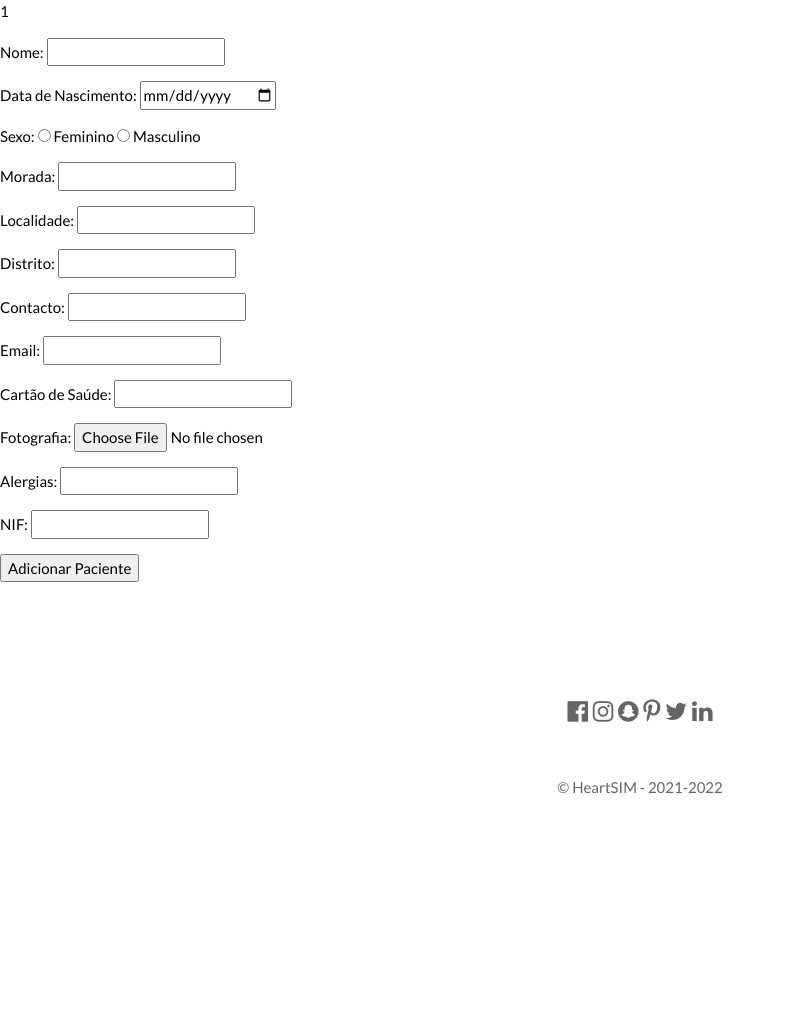
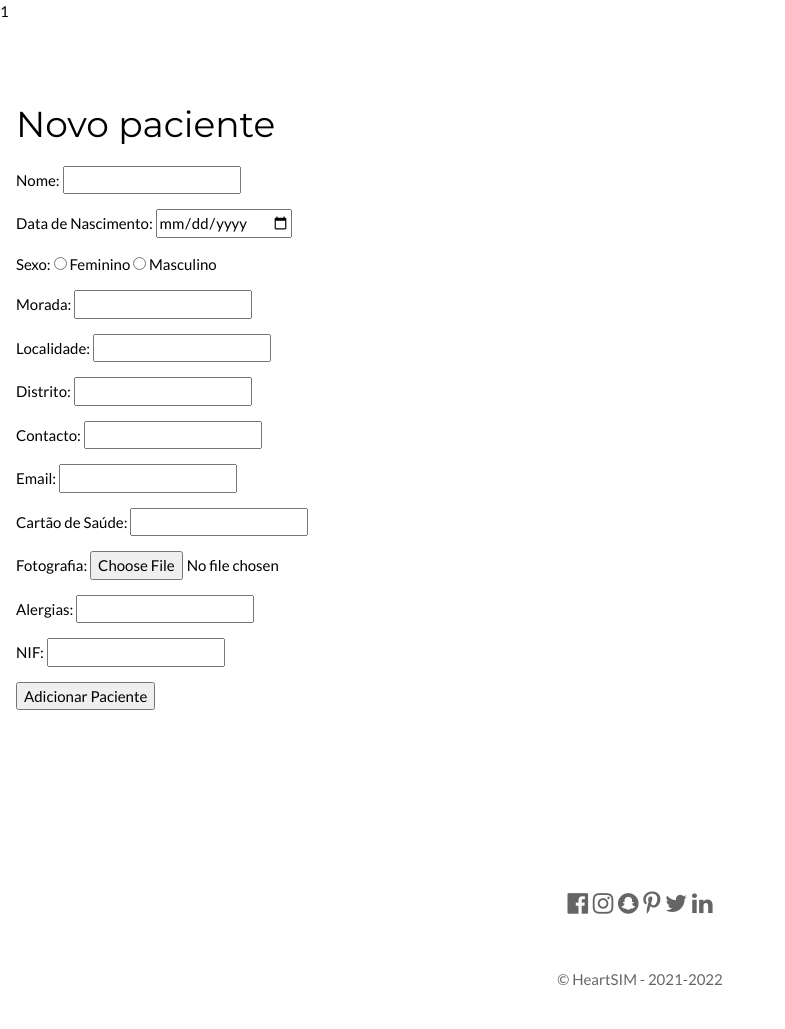
Before and after one commit to bibsos/Heart-SIM, a PHP site: page /index.php?action=novoPaciente in a window 1280 px wide. Shown: the top 1029 px of the page, without its empty margins (0-785 px from the left). Before the commit the page ends 794 px from the top, so only its background shows below. Run offline with PHP 8.4, Linux system fonts and the light colour scheme; the visitor is signed in with stand-in values (Sample User, id 1).

Commit message:
Mudanças design principalmente 2

```diff
--- a/newEvent.php
+++ b/newEvent.php
@@ -14,6 +14,9 @@
     $result = mysqli_query($connect, $query) or die('The query failed'.mysqli_error($connect));
     echo count($result);
 ?>
+
+<div class="w3-row-padding w3-padding-64 w3-container">
+    <h1>  Nova Consulta </h1>
 <form method = "POST" action="verifyAddEvent.php">
     <label for = "paciente"> Selecione o paciente: </label>
     <select name="paciente" id="paciente">
@@ -37,3 +40,4 @@
     <p>Ejeção VE: <input type="number" name="ejecao_ve"> </p>
     <p> <input type="submit" name="submit" value="Criar Consulta"></p>
 </form>
+</div>
--- a/newPatient.php
+++ b/newPatient.php
@@ -9,7 +9,8 @@ $centro_saude = mysqli_fetch_array($result_centro)[0];
 echo $centro_saude;
 ?>
 
-
+<div class="w3-row-padding w3-padding-64 w3-container">
+    <h1> Novo paciente </h1>
 <form method="POST" action="verifyAddPatient.php">
     <p>Nome: <input type="text" name="nome"> </p>
     <p>Data de Nascimento: <input type="date" name="data_nascimento"</p>
@@ -33,3 +34,4 @@ echo $centro_saude;
     <input type="hidden" name="centro" value="<?php $centro_saude ?>"
     <p> <input type="submit" name="submit" value="Adicionar Paciente"></p>
 </form>
+    </div>
```
Also changed, not shown: logoSIMgrande.jpg (added).
